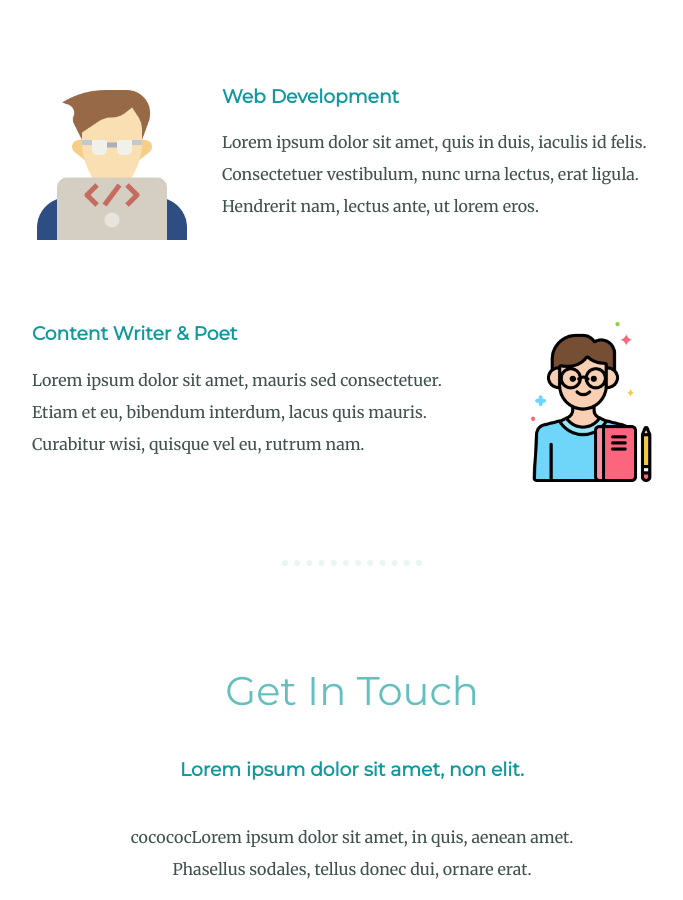
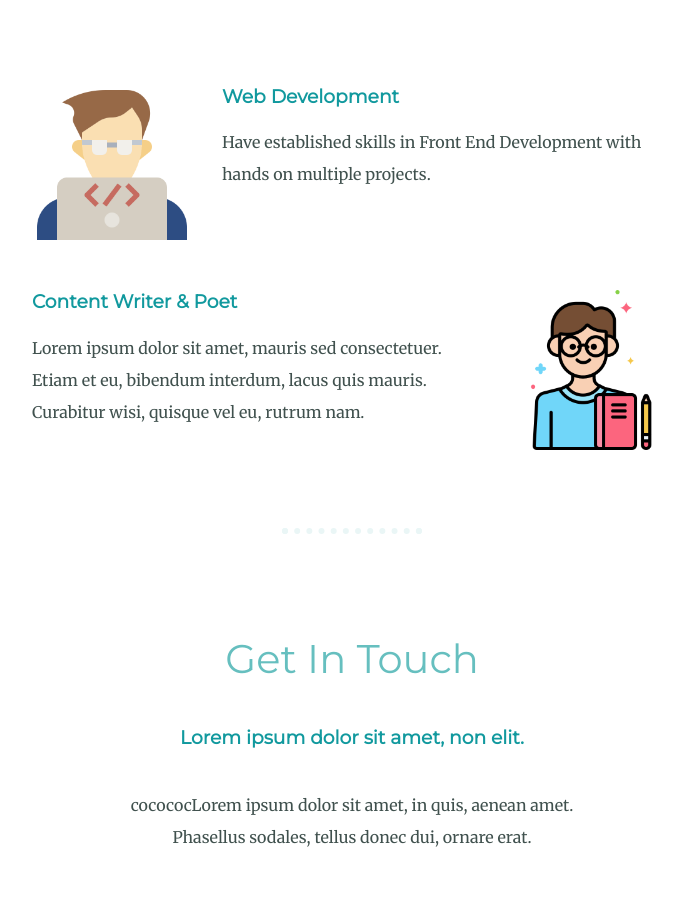
Before and after one commit to DarshilMarathe/Skilloff, a plain HTML site: page index.html in a window 1280 px wide. Shown: the part 1660-2560 px from the top of the page, without its empty margins (288-971 px from the left). Drawn offline with Linux system fonts and the light colour scheme.

Commit message:
Update index.html

```diff
--- a/index.html
+++ b/index.html
@@ -34,7 +34,7 @@
       <div class="skill-row">
         <img class="web-img" src="Images/coding.png" alt="Coding ">
         <h3>Web Development</h3>
-        <p class="web-description">Lorem ipsum dolor sit amet, quis in duis, iaculis id felis. Consectetuer vestibulum, nunc urna lectus, erat ligula. Hendrerit nam, lectus ante, ut lorem eros.</p>
+        <p class="web-description">Have established skills in Front End Development with hands on multiple projects.</p>
       </div>
       <div class="skill-row">
         <img class="content-img" src="Images/writer.png" alt="Writer">
```
